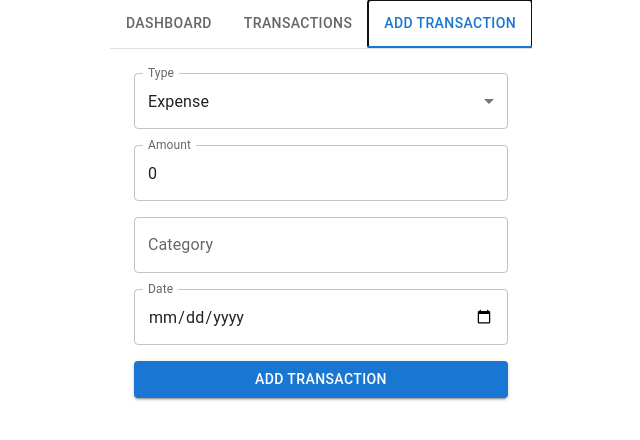
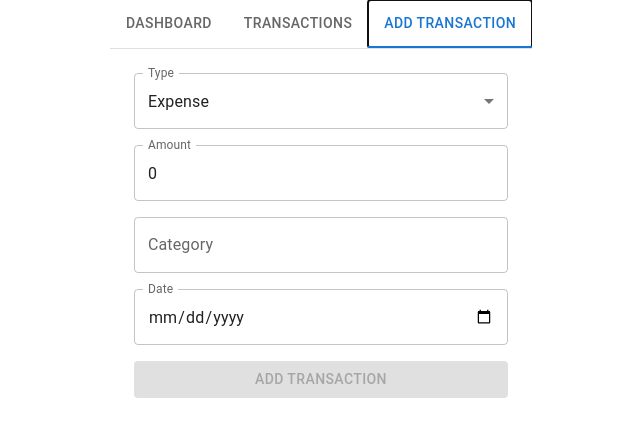
Before and after one commit to nyhun/finance_tracker, a React (Vite) app in the folder frontend/: page / in a window 1280 px wide. Both pictures are taken after a click on the tab "ADD TRANSACTION". Shown: the top 440 px of the page, without its empty margins (319-959 px from the left). Built offline with nearby package versions, Linux system fonts and the light colour scheme; no server answers.

Commit message:
disable form unless filled

```diff
--- a/frontend/src/components/TransactionForm.tsx
+++ b/frontend/src/components/TransactionForm.tsx
@@ -56,7 +56,16 @@ const TransactionForm: React.FC<Props> = ({ initialData, onSubmit }) => {
           onChange={handleChange}
           InputLabelProps={{ shrink: true }}
         />
-        <Button variant="contained" onClick={() => onSubmit(form)}>
+        <Button
+          variant="contained"
+          disabled={
+            !form.type ||
+            !form.amount ||
+            !form.category ||
+            !form.date
+          }
+          onClick={() => onSubmit(form)}
+        >
           {initialData ? 'Update' : 'Add'} Transaction
         </Button>
       </Stack>
```
